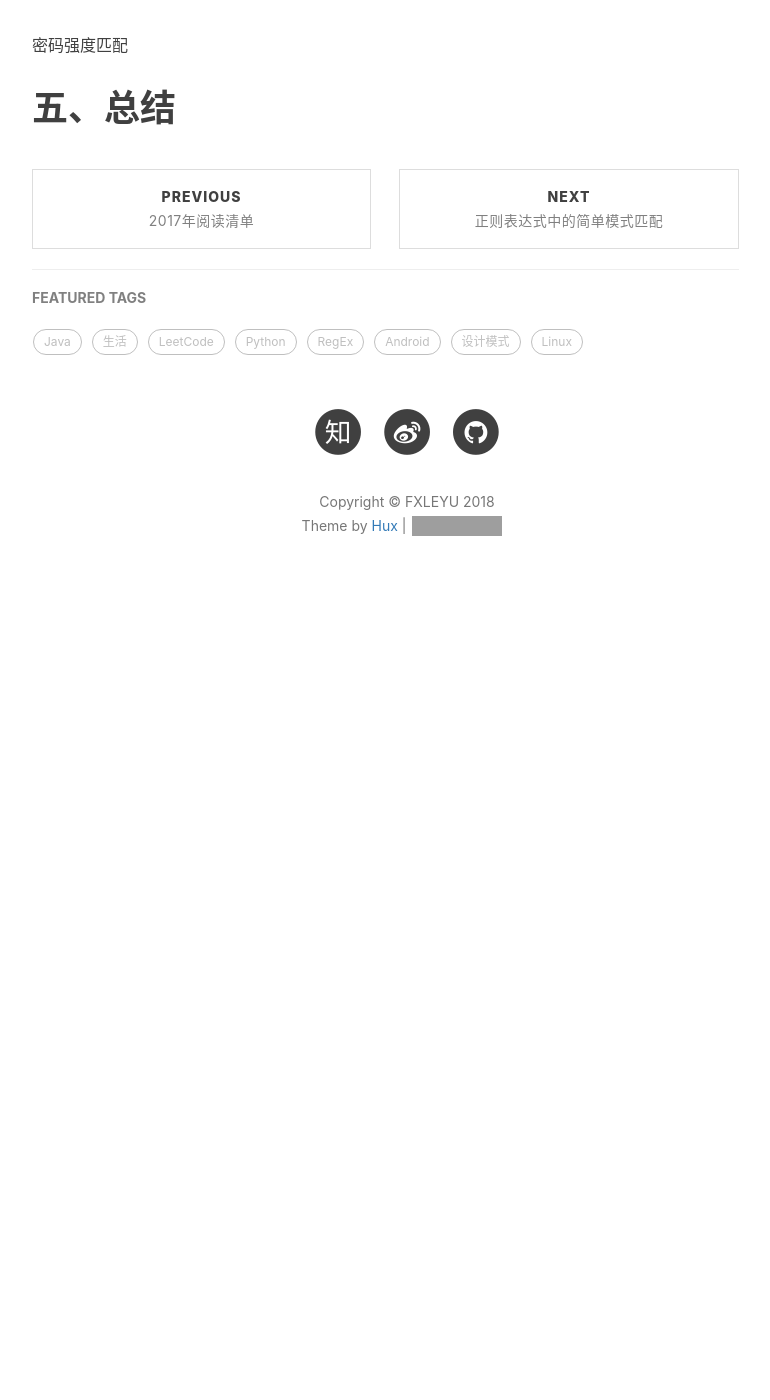
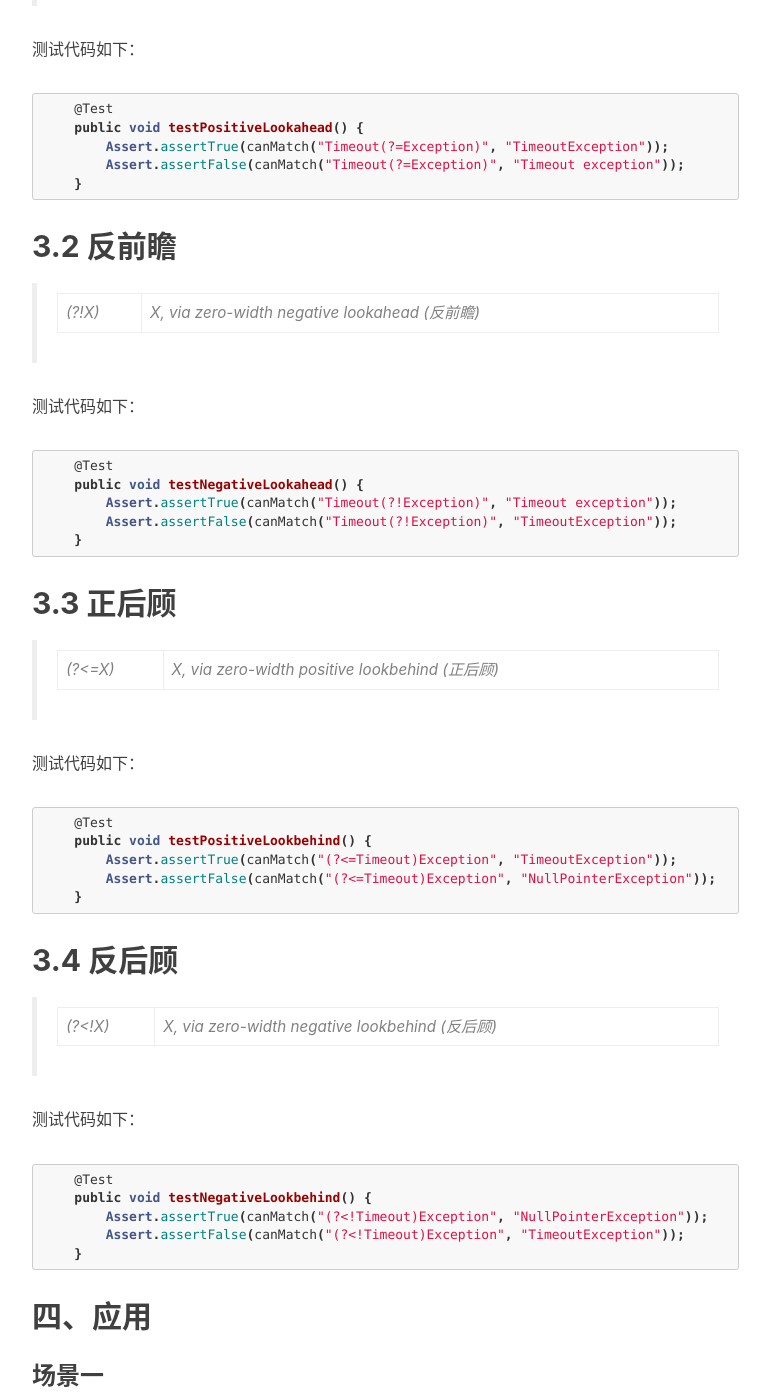
Before and after one commit to fxleyu/fxleyu.github.io, a Jekyll site: the page built from _posts/2017-03-12-assertions-in-regular-expressions.md, in a window 1280 px wide and 1400 px high, scrolled down 2162 px. Shown: the whole window, without its empty margins (233-1003 px from the left). Built offline with Jekyll 4.4.1, drawn with Linux system fonts in a browser that asks for light colours; nearby versions of some CDN libraries; comment, search, counter and statistics services are not loaded; before the commit the page ends 2792 px from its top, so only the background shows below that; some of the changed text lies outside the part shown; grey boxes are pictures that could not be loaded.

Commit message:
UPDATE 正则中断言内容更新

````diff
--- a/_posts/2017-03-12-assertions-in-regular-expressions.md
+++ b/_posts/2017-03-12-assertions-in-regular-expressions.md
@@ -45,15 +45,67 @@ Lookaround | Description
 - 正后顾（positive lookbehind）
 - 反后顾（negative lookbehind）
 
+在实际的用例中，使用到如下帮组方法：
+```java
+    private static boolean canMatch(String patternString, String string) {
+        return Pattern.compile(patternString).matcher(string).find();
+    }
+```
+
 ## 3.1 正前瞻
+> (?=X)  | X, via zero-width positive lookahead (正前瞻)
+
+测试代码如下：
+```java
+    @Test
+    public void testPositiveLookahead() {
+        Assert.assertTrue(canMatch("Timeout(?=Exception)", "TimeoutException"));
+        Assert.assertFalse(canMatch("Timeout(?=Exception)", "Timeout exception"));
+    }
+```
+
 
 ## 3.2 反前瞻
+> (?!X)  | X, via zero-width negative lookahead (反前瞻)
+
+测试代码如下：
+```java
+    @Test
+    public void testNegativeLookahead() {
+        Assert.assertTrue(canMatch("Timeout(?!Exception)", "Timeout exception"));
+        Assert.assertFalse(canMatch("Timeout(?!Exception)", "TimeoutException"));
+    }
+```
 
 ## 3.3 正后顾
+> (?<=X) | X, via zero-width positive lookbehind (正后顾)
+
+测试代码如下：
+```java
+    @Test
+    public void testPositiveLookbehind() {
+        Assert.assertTrue(canMatch("(?<=Timeout)Exception", "TimeoutException"));
+        Assert.assertFalse(canMatch("(?<=Timeout)Exception", "NullPointerException"));
+    }
+```
 
 ## 3.4 反后顾
+> (?<!X) | X, via zero-width negative lookbehind (反后顾)
+
+测试代码如下：
+```java
+    @Test
+    public void testNegativeLookbehind() {
+        Assert.assertTrue(canMatch("(?<!Timeout)Exception", "NullPointerException"));
+        Assert.assertFalse(canMatch("(?<!Timeout)Exception", "TimeoutException"));
+    }
+```
 
 ## 四、应用
+### 场景一
+在做线上 log 查看时，由于大量超时 log，这边做搜索时只是搜索常见异常，其模式为`\java.lang.*Exception`。今天上线，遇到了 Json 解析失败异常，查询原因为上游新老版本逻辑有点不一致导致的。反思这很不应该，故尝试使用断言来查询除了超时异常之前的其他异常。
+
+### 场景二
 密码强度匹配
 
 # 五、总结
````
